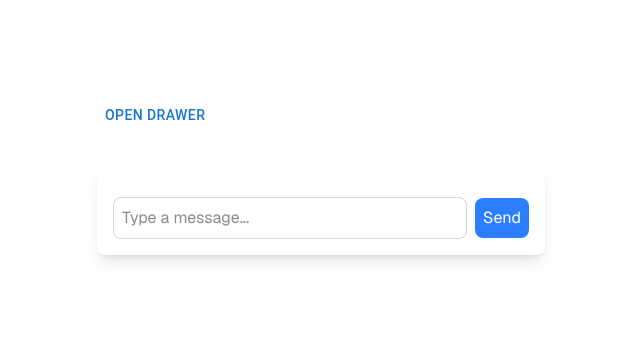
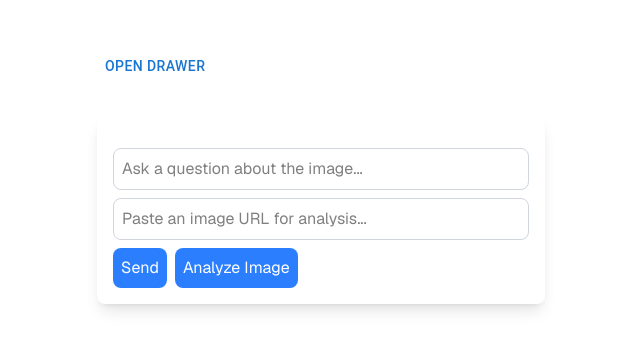
Before and after one commit to mawrk19/Chatbot, a Next.js app in the folder alalai/: page / in a window 1280 px wide. Shown: the part 224-574 px from the top of the page, without its empty margins (319-959 px from the left). Built offline with nearby package versions, Linux system fonts and the light colour scheme.

Commit message:
chatbot is ok, imange gen not

```diff
--- a/alalai/package.json
+++ b/alalai/package.json
@@ -15,7 +15,9 @@
     "@mui/material": "^7.0.2",
     "next": "15.3.1",
     "react": "^19.0.0",
-    "react-dom": "^19.0.0"
+    "react-dom": "^19.0.0",
+    "react-markdown": "^10.1.0",
+    "react-syntax-highlighter": "^15.6.1"
   },
   "devDependencies": {
     "@eslint/eslintrc": "^3",
@@ -23,6 +25,7 @@
     "@types/node": "^20",
     "@types/react": "^19",
     "@types/react-dom": "^19",
+    "@types/react-syntax-highlighter": "^15.5.13",
     "eslint": "^9",
     "eslint-config-next": "15.3.1",
     "tailwindcss": "^4",
--- /dev/null
+++ b/alalai/src/app/api/image.ts
@@ -0,0 +1,36 @@
+// pages/api/image.ts
+import type { NextApiRequest, NextApiResponse } from 'next';
+
+export default async function handler(req: NextApiRequest, res: NextApiResponse) {
+  if (req.method !== 'POST') return res.status(405).end('Method Not Allowed');
+
+  const { content } = req.body;
+
+  try {
+    const response = await fetch('https://openrouter.ai/api/v1/chat/completions', {
+      method: 'POST',
+      headers: {
+        'Authorization': `Bearer ${process.env.OPENROUTER_API_KEY}`,
+        'Content-Type': 'application/json',
+        'HTTP-Referer': '<YOUR_SITE_URL>', // optional
+        'X-Title': '<YOUR_SITE_NAME>',     // optional
+      },
+      body: JSON.stringify({
+        model: 'opengvlab/internvl3-14b:free',
+        messages: [
+          {
+            role: 'user',
+            content, // should be [{ type: "text", text: "..." }, { type: "image_url", image_url: { url: "..." } }]
+          },
+        ],
+      }),
+    });
+
+    const data = await response.json();
+
+    return res.status(200).json(data);
+  } catch (err) {
+    console.error(err);
+    return res.status(500).json({ error: 'Something went wrong.' });
+  }
+}
--- /dev/null
+++ b/alalai/src/app/api/route.ts
@@ -0,0 +1,26 @@
+// app/api/route.ts
+import { NextRequest, NextResponse } from 'next/server';
+
+export async function POST(req: NextRequest) {
+    const body = await req.json();
+
+    const messagesWithSystem = [
+      { role: 'system', content: "You are a compassionate mental health support assistant, specializing in helping people with anxiety. Respond with empathy, offer coping strategies, and encourage users, but do not give medical advice or diagnose. If someone is in crisis, suggest reaching out to a professional or a helpline." },
+      ...body.messages
+    ];
+
+    const res = await fetch('https://openrouter.ai/api/v1/chat/completions', {
+      method: 'POST',
+      headers: {
+        'Authorization': `Bearer ${process.env.OPENROUTER_API_KEY}`,
+        'Content-Type': 'application/json',
+      },
+      body: JSON.stringify({
+        model: 'deepseek/deepseek-chat:free',
+        messages: messagesWithSystem,
+      }),
+    });
+
+    const data = await res.json();
+    return NextResponse.json(data);
+  }
--- a/alalai/src/app/components/chatBox.tsx
+++ b/alalai/src/app/components/chatBox.tsx
@@ -1,14 +1,123 @@
-function ChatBox() {
+'use client';
+
+import { useEffect, useRef, useState } from 'react';
+
+type Message = {
+  role: 'user' | 'assistant';
+  content: string;
+};
+
+export default function ChatBox() {
+  const [input, setInput] = useState('');
+  const [imageURL, setImageURL] = useState('');
+  const [messages, setMessages] = useState<Message[]>([]);
+  const messagesEndRef = useRef<HTMLDivElement | null>(null);
+
+  useEffect(() => {
+    messagesEndRef.current?.scrollIntoView({ behavior: 'smooth' });
+  }, [messages]);
+
+  const submit = async () => {
+    if (!input.trim()) return;
+
+    const userMessage: Message = { role: 'user', content: input };
+    setMessages((prev) => [...prev, userMessage]);
+    setInput('');
+
+    const res = await fetch('/api', {
+      method: 'POST',
+      headers: { 'Content-Type': 'application/json' },
+      body: JSON.stringify({ messages: [...messages, userMessage] }),
+    });
+
+    const data = await res.json();
+    const botMessage = data.choices?.[0]?.message;
+
+    if (botMessage) {
+      setMessages((prev) => [...prev, botMessage]);
+    }
+  };
+
+  const generate = async () => {
+    if (!input.trim() || !imageURL.trim()) return;
+
+    const userMessage: Message = {
+      role: 'user',
+      content: `Analyzing image: ${imageURL}\nQuestion: ${input}`,
+    };
+
+    setMessages((prev) => [...prev, userMessage]);
+    setInput('');
+    setImageURL('');
+
+    const res = await fetch('/api/image', {
+      method: 'POST',
+      headers: { 'Content-Type': 'application/json' },
+      body: JSON.stringify({
+        content: [
+          { type: 'text', text: input },
+          { type: 'image_url', image_url: { url: imageURL } },
+        ],
+      }),
+    });
+
+    const data = await res.json();
+    const botMessage = data.choices?.[0]?.message;
+
+    if (botMessage) {
+      setMessages((prev) => [...prev, botMessage]);
+    }
+  };
+
   return (
-    //create a chat box with a text area and a send button
-    <div className="flex flex-col gap-4 w-full h-full bg-white rounded-lg shadow-lg p-4 text-bl-400">
-        <div className="flex flex-col gap-2 h-full overflow-y-auto"></div>
-        <div className="flex items-center gap-2">
-            <input type="text" placeholder="Type a message..." className="border border-gray-300 rounded-lg p-2 w-full" />
-            <button className="bg-blue-500 text-white rounded-lg p-2">Send</button>
+    <div className="flex flex-col gap-4 w-full h-full bg-white rounded-lg shadow-lg p-4 text-black">
+      <div className="flex flex-col gap-2 h-full overflow-y-auto max-h-96">
+        {messages.map((msg, index) => (
+          <div
+            key={index}
+            className={`p-2 rounded max-w-[75%] ${
+              msg.role === 'user' ? 'bg-blue-100 self-end' : 'bg-gray-100 self-start'
+            }`}
+          >
+            <strong>{msg.role === 'user' ? 'You' : 'Bot'}:</strong> {msg.content}
+          </div>
+        ))}
+        <div ref={messagesEndRef} />
+      </div>
+
+      <div className="flex flex-col gap-2">
+        <input
+          type="text"
+          value={input}
+          onChange={(e) => setInput(e.target.value)}
+          placeholder="Ask a question about the image..."
+          className="border border-gray-300 rounded-lg p-2 w-full"
+          onKeyDown={(e) => {
+            if (e.key === 'Enter') submit();
+          }}
+        />
+        <input
+          type="text"
+          value={imageURL}
+          onChange={(e) => setImageURL(e.target.value)}
+          placeholder="Paste an image URL for analysis..."
+          className="border border-gray-300 rounded-lg p-2 w-full"
+        />
+        <div className="flex gap-2">
+          <button
+            onClick={submit}
+            className="bg-blue-500 text-white rounded-lg p-2 hover:bg-blue-600"
+          >
+            Send
+          </button>
+          <button
+            onClick={generate}
+            className="bg-blue-500 text-white rounded-lg p-2 hover:bg-blue-600"
+          >
+            Analyze Image
+          </button>
         </div>
+      </div>
     </div>
   );
 }
-
-export default ChatBox;
```
Also changed, not shown: 1 other file (tests, documents, lock files or other folders).
